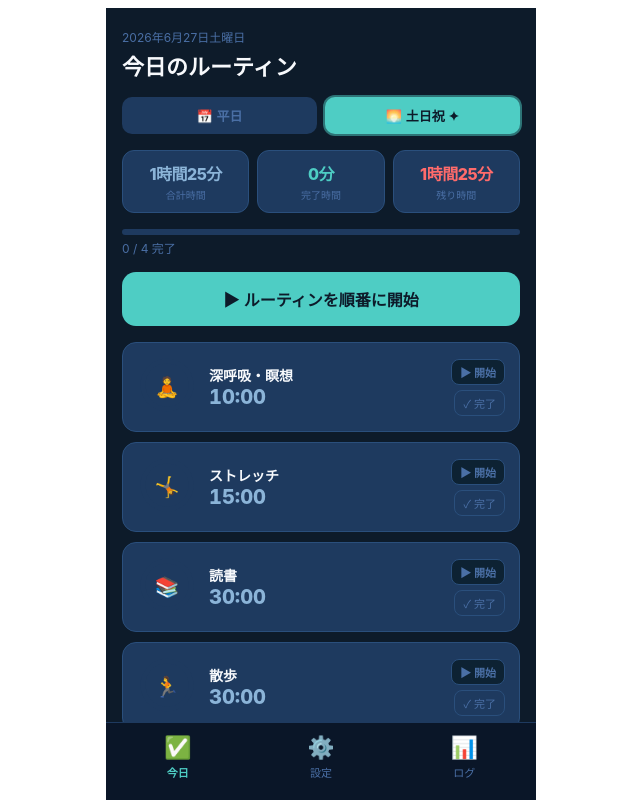
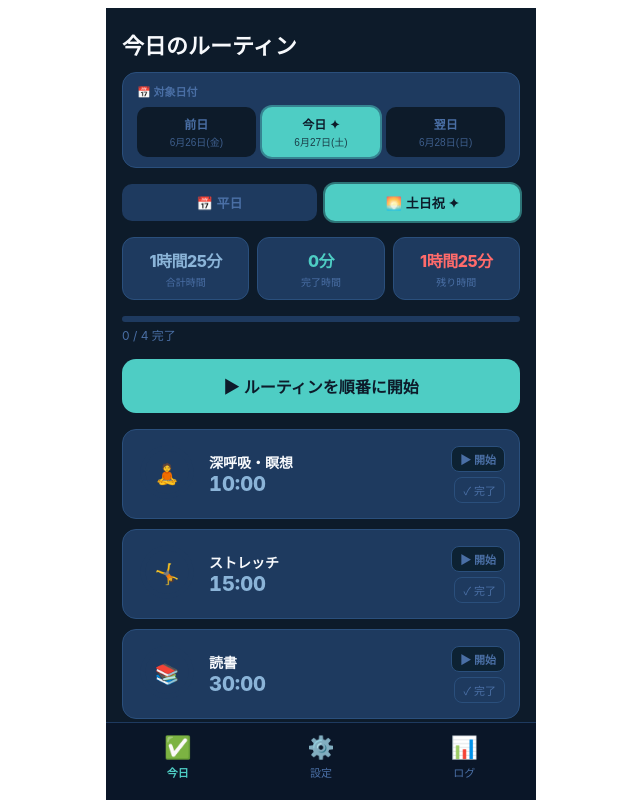
Before and after one commit to mochisonomono-coder/routine-timer, a React (Vite) app: page / in a window 1280 px wide. Shown: the top 800 px of the page, without its empty margins (319-959 px from the left). Built offline with nearby package versions, Linux system fonts and the light colour scheme.

Commit message:
add date selector for night owl use

```diff
--- a/src/App.jsx
+++ b/src/App.jsx
@@ -38,7 +38,18 @@ function fmtMin(sec) {
   const s = Math.max(0,sec), h = Math.floor(s/3600), m = Math.floor((s%3600)/60);
   if (h>0&&m>0) return `${h}時間${m}分`; if (h>0) return `${h}時間`; return `${m}分`;
 }
-function todayStr() { return new Date().toISOString().slice(0,10); }
+function todayStr() {
+  const d = new Date();
+  return `${d.getFullYear()}-${String(d.getMonth()+1).padStart(2,"0")}-${String(d.getDate()).padStart(2,"0")}`;
+}
+function dateStrOf(d) {
+  return `${d.getFullYear()}-${String(d.getMonth()+1).padStart(2,"0")}-${String(d.getDate()).padStart(2,"0")}`;
+}
+function addDays(dateStr, n) {
+  const d = new Date(dateStr + "T00:00:00");
+  d.setDate(d.getDate() + n);
+  return dateStrOf(d);
+}
 function dateLabel(d) { return new Date(d).toLocaleDateString("ja-JP",{month:"short",day:"numeric",weekday:"short"}); }
 
 // ── Web Audio ───────────────────────────────────────────────
@@ -232,14 +243,24 @@ function TabBar({tab,setTab}) {
 
 // ── TodayPage ───────────────────────────────────────────────
 function TodayPage({weekday,weekend,logs,setLogs,comments,setComments}) {
-  const today=todayStr();
-  const todayDate=new Date();
+  const realToday=todayStr();
+  // 対象日付（前日・今日・翌日から選択）。最後に使った日付を記憶
+  const [selectedDate,setSelectedDate]=useState(()=>load("rt_selected_date")||realToday);
+  const todayDate=new Date(selectedDate+"T00:00:00");
   const autoType=getScheduleType(todayDate);
-  const [scheduleType,setScheduleType]=useState(()=>load(`rt_schedule_override_${today}`)||autoType);
+  const [scheduleType,setScheduleType]=useState(()=>load(`rt_schedule_override_${selectedDate}`)||autoType);
   const routines=scheduleType==="weekend"?weekend:weekday;
-  const todayLog=logs[today]||{};
+  const todayLog=logs[selectedDate]||{};
 
-  function handleTypeChange(type) { setScheduleType(type); save(`rt_schedule_override_${today}`,type); }
+  function handleTypeChange(type) { setScheduleType(type); save(`rt_schedule_override_${selectedDate}`,type); }
+
+  function handleDateChange(dateStr) {
+    setSelectedDate(dateStr);
+    save("rt_selected_date", dateStr);
+    const d=new Date(dateStr+"T00:00:00");
+    const type=load(`rt_schedule_override_${dateStr}`)||getScheduleType(d);
+    setScheduleType(type);
+  }
 
   const [activeIndex,setActiveIndex]=useState(null);
   const [elapsed,setElapsed]=useState(0);
@@ -301,7 +322,7 @@ function TodayPage({weekday,weekend,logs,setLogs,comments,setComments}) {
     baseElapsedRef.current=0; startedAtRef.current=Date.now();
     activeIndexRef.current=index;
     setElapsed(0); setActiveIndex(index); setRunning(true); setShowFull(true); setMissedMsg(null);
-    save("rt_timer_state",{index,startedAt:startedAtRef.current,base:0,scheduleType});
+    save("rt_timer_state",{index,startedAt:startedAtRef.current,base:0,scheduleType,selectedDate});
     tickStart(index,0);
   }
 
@@ -313,13 +334,13 @@ function TodayPage({weekday,weekend,logs,setLogs,comments,setComments}) {
   function handleResume() {
     if (!activeRoutine||running) return;
     unlockAudio(); startedAtRef.current=Date.now(); setRunning(true);
-    save("rt_timer_state",{index:activeIndex,startedAt:startedAtRef.current,base:baseElapsedRef.current,scheduleType});
+    save("rt_timer_state",{index:activeIndex,startedAt:startedAtRef.current,base:baseElapsedRef.current,scheduleType,selectedDate});
     tickStart(activeIndex,baseElapsedRef.current);
   }
   function handleComplete() {
     if (!activeRoutine) return;
     const e=calcElapsed(baseElapsedRef.current);
-    const updated={...logs,[today]:{...todayLog,[activeRoutine.id]:{completedAt:new Date().toISOString(),elapsed:e}}};
+    const updated={...logs,[selectedDate]:{...todayLog,[activeRoutine.id]:{completedAt:new Date().toISOString(),elapsed:e}}};
     setLogs(updated); save(SK.logs,updated);
     clearInterval(timerRef.current); setRunning(false);
     startedAtRef.current=null; save("rt_timer_state",null); setMissedMsg(null);
@@ -342,13 +363,13 @@ function TodayPage({weekday,weekend,logs,setLogs,comments,setComments}) {
   }
   // 手動完了
   function handleSingleDone(id) {
-    const updated={...logs,[today]:{...todayLog,[id]:{completedAt:new Date().toISOString(),elapsed:0}}};
+    const updated={...logs,[selectedDate]:{...todayLog,[id]:{completedAt:new Date().toISOString(),elapsed:0}}};
     setLogs(updated); save(SK.logs,updated);
   }
   // 完了を取り消す
   function handleUndone(id) {
     const newLog={...todayLog}; delete newLog[id];
-    const updated={...logs,[today]:newLog};
+    const updated={...logs,[selectedDate]:newLog};
     setLogs(updated); save(SK.logs,updated);
   }
 
@@ -356,7 +377,9 @@ function TodayPage({weekday,weekend,logs,setLogs,comments,setComments}) {
   function restoreTimerState() {
     const state = load("rt_timer_state");
     if (!state) return;
-    const { index, startedAt, base, scheduleType: savedType } = state;
+    const { index, startedAt, base, scheduleType: savedType, selectedDate: savedDate } = state;
+    // 保存された対象日付を復元
+    if (savedDate) { setSelectedDate(savedDate); save("rt_selected_date", savedDate); }
     const now = Date.now();
     const realElapsed = base + Math.floor((now - startedAt) / 1000);
     const routine = routinesRef.current[index];
@@ -411,8 +434,8 @@ function TodayPage({weekday,weekend,logs,setLogs,comments,setComments}) {
   const doneCount=Object.keys(todayLog).length;
   const total=routines.length;
   const allDone=doneCount===total&&total>0;
-  const todayComment=comments[today]||"";
-  function handleComment(val) { const u={...comments,[today]:val}; setComments(u); save(SK.comments,u); }
+  const todayComment=comments[selectedDate]||"";
+  function handleComment(val) { const u={...comments,[selectedDate]:val}; setComments(u); save(SK.comments,u); }
 
   return (
     <>
@@ -425,11 +448,40 @@ function TodayPage({weekday,weekend,logs,setLogs,comments,setComments}) {
       <div style={{padding:"20px 16px 100px"}}>
         {/* ヘッダー */}
         <div style={{marginBottom:16}}>
-          <div style={{fontSize:12,color:"#4A6FA5",marginBottom:4}}>
-            {todayDate.toLocaleDateString("ja-JP",{year:"numeric",month:"long",day:"numeric",weekday:"long"})}
+          <div style={{fontSize:22,fontWeight:800,color:"#F7F9FC",marginBottom:12}}>
+            {allDone?"🎉 ルーティン完了！":"今日のルーティン"}
           </div>
-          <div style={{fontSize:22,fontWeight:800,color:"#F7F9FC"}}>
-            {allDone?"🎉 今日のルーティン完了！":"今日のルーティン"}
+
+          {/* 対象日付セレクター */}
+          <div style={{background:"#1E3A5F",borderRadius:14,padding:"10px 14px",border:"1px solid #2A4F7C"}}>
+            <div style={{fontSize:11,color:"#4A6FA5",marginBottom:8,fontWeight:600}}>📅 対象日付</div>
+            <div style={{display:"flex",gap:6}}>
+              {[-1,0,1].map(offset=>{
+                const dateStr=addDays(realToday,offset);
+                const d=new Date(dateStr+"T00:00:00");
+                const isSelected=selectedDate===dateStr;
+                const isToday=dateStr===realToday;
+                const label=offset===-1?"前日":offset===0?"今日":"翌日";
+                const dayLabel=d.toLocaleDateString("ja-JP",{month:"short",day:"numeric",weekday:"short"});
+                return (
+                  <button key={offset} onClick={()=>handleDateChange(dateStr)} style={{
+                    flex:1, padding:"8px 4px", borderRadius:10, border:"none", cursor:"pointer",
+                    background:isSelected?"#4ECDC4":"#0D1B2A",
+                    color:isSelected?"#0D1B2A":"#4A6FA5",
+                    boxShadow:isSelected?"0 0 0 2px #4ECDC480":"none",
+                    transition:"all 0.2s",
+                  }}>
+                    <div style={{fontSize:12,fontWeight:800}}>{label}{isToday?"  ✦":""}</div>
+                    <div style={{fontSize:10,marginTop:2,opacity:0.8}}>{dayLabel}</div>
+                  </button>
+                );
+              })}
+            </div>
+            {selectedDate!==realToday&&(
+              <div style={{fontSize:11,color:"#FF9966",marginTop:8,textAlign:"center"}}>
+                ⚠️ {selectedDate===addDays(realToday,-1)?"前日":"翌日"}のルーティンを記録中
+              </div>
+            )}
           </div>
         </div>
 
```
